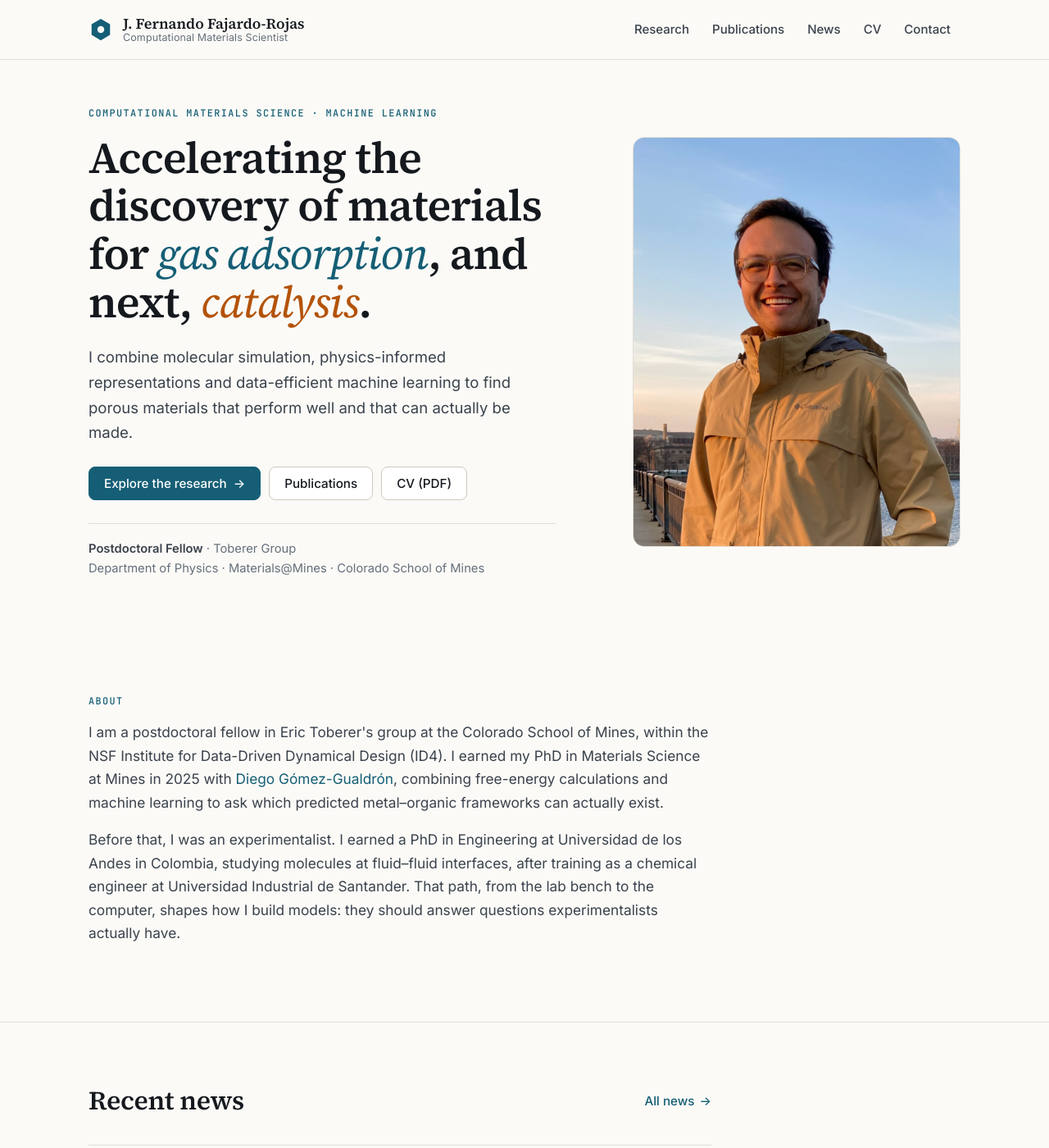
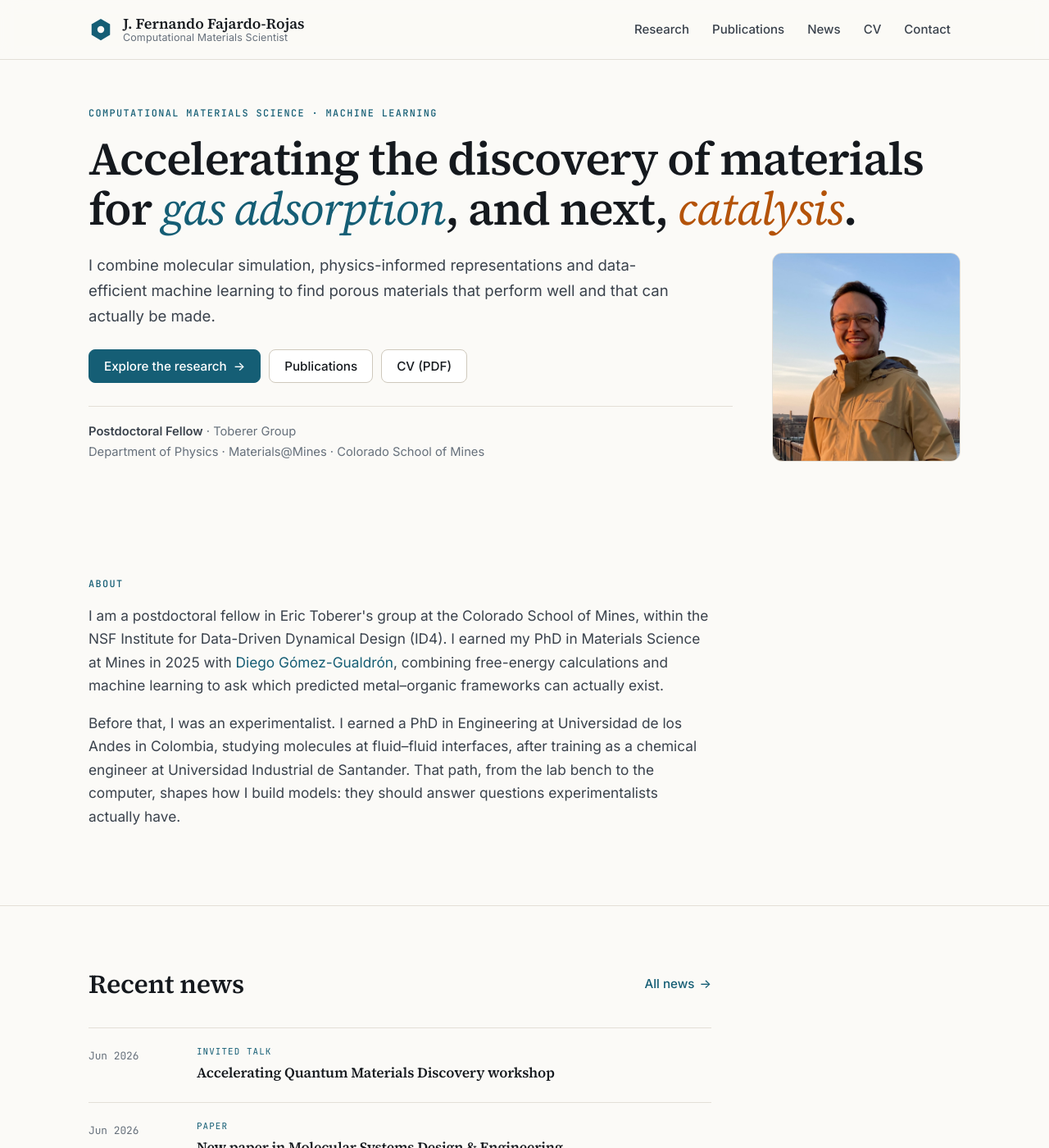
Before and after one commit to JFajardoRojas/JFajardoRojas.github.io, a Jekyll site: the page built from index.html, in a window 1280 px wide and 1400 px high. Shown: the whole window at 82% size. Built offline with Jekyll 4.4.1, drawn with Linux system fonts in a browser that asks for light colours.

Commit message:
Home: full-width headline, smaller portrait

```diff
--- a/css/styles.css
+++ b/css/styles.css
@@ -156,10 +156,16 @@ strong { font-weight: 600; }
     .loop { padding: 14px 10px 12px; }
 }
 
-/* home portrait + narrow text column */
-.hero-portrait { margin: 0; justify-self: end; width: 100%; max-width: 400px; aspect-ratio: 4 / 5; border-radius: 14px; overflow: hidden; border: 1px solid var(--rule); background: var(--tint); }
-.hero-portrait img { width: 100%; height: 100%; object-fit: cover; object-position: 50% 22%; }
-@media (max-width: 960px) { .hero-portrait { justify-self: start; max-width: 260px; } }
+/* home: full-width headline, then text + portrait of equal height */
+.hero .hero-title { font-size: clamp(2.3rem, 4.4vw, 3.6rem); }
+.hero-row { display: grid; grid-template-columns: minmax(0, 1fr) 230px; gap: 48px; align-items: stretch; margin-top: 8px; }
+.hero-row .lead { margin-top: 0; }
+.hero-portrait { margin: 0; position: relative; border-radius: 12px; overflow: hidden; border: 1px solid var(--rule); background: var(--tint); }
+.hero-portrait img { position: absolute; inset: 0; width: 100%; height: 100%; object-fit: cover; object-position: 50% 25%; }
+@media (max-width: 760px) {
+    .hero-row { grid-template-columns: 1fr; gap: 28px; }
+    .hero-portrait { width: 180px; aspect-ratio: 4 / 5; }
+}
 .narrow > * { max-width: 760px; }
 .prose p { color: var(--ink-2); font-size: 1.08rem; }
 .section-head h2 + .more { align-self: center; }
--- a/index.html
+++ b/index.html
@@ -4,10 +4,12 @@ title: Home
 section: home
 ---
 <section class="hero">
-    <div class="wrap hero-grid">
+    <div class="wrap">
+        <span class="eyebrow">Computational materials science · Machine learning</span>
+        <h1 class="hero-title">Accelerating the discovery of materials for <em>gas adsorption</em>, and next, <span class="next-word">catalysis</span>.</h1>
+
+        <div class="hero-row">
             <div>
-            <span class="eyebrow">Computational materials science · Machine learning</span>
-            <h1>Accelerating the discovery of materials for <em>gas adsorption</em>, and next, <span class="next-word">catalysis</span>.</h1>
                 <p class="lead">I combine molecular simulation, physics-informed representations and
                    data-efficient machine learning to find porous materials that perform well
                    and that can actually be made.</p>
@@ -25,6 +27,7 @@ section: home
             <figure class="hero-portrait">
                 <img src="{{ '/assets/images/profile.jpg' | relative_url }}" alt="Portrait of J. Fernando Fajardo-Rojas">
             </figure>
+        </div>
     </div>
 </section>
 
```
Also changed, not shown: Claude outputs/preview-home-v3.png (added). Lines whose indentation alone changed are shown as unchanged.
